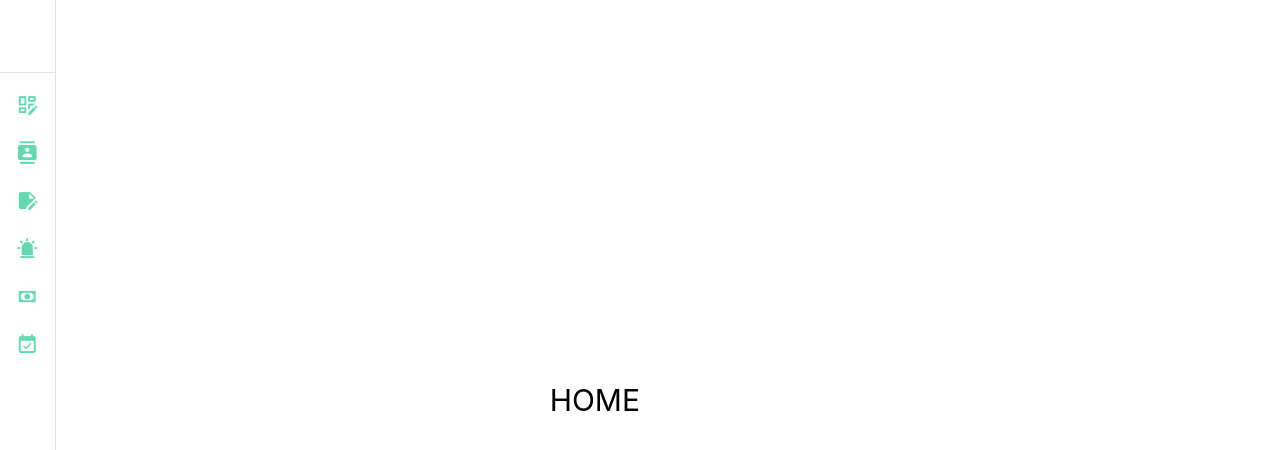
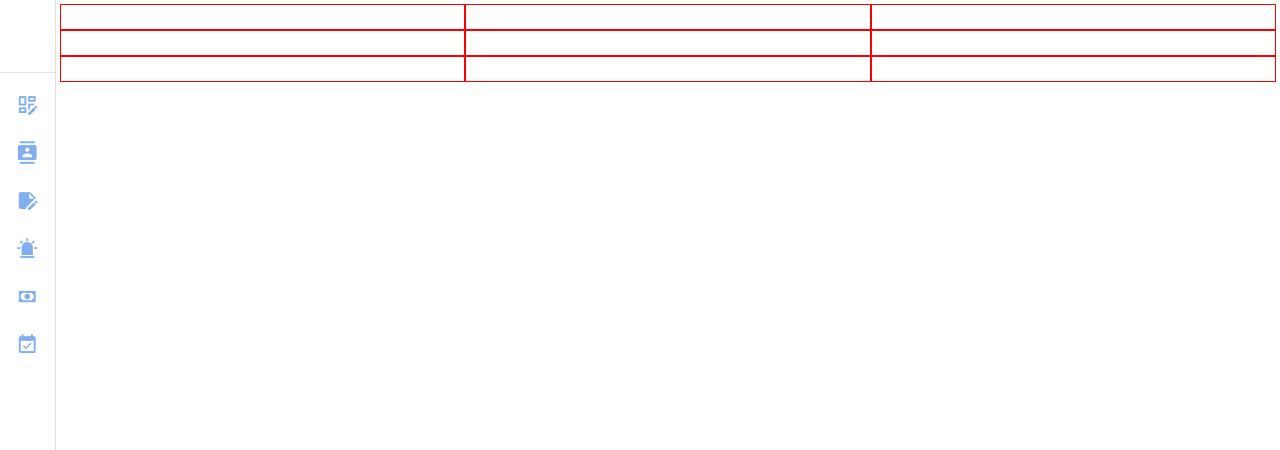
Before and after one commit to qqbn/vue-dashboard, a Vue app: page / in a window 1280 px wide. Shown: the top 450 px of the page. Built offline with nearby package versions, Linux system fonts and the light colour scheme.

Commit message:
contacts front v1

```diff
--- a/src/App.vue
+++ b/src/App.vue
@@ -52,10 +52,16 @@ const drawer = ref<boolean>(true);
         </RouterLink>
       </v-list>
     </v-navigation-drawer>
-    <v-main class="d-flex align-center justify-center" style="min-height: 300px;">
+    <v-main>
       <RouterView />
     </v-main>
   </v-layout>
 </template>
 
-<style scoped></style>
+<style scoped>
+a {
+  text-decoration: none;
+  color: rgb(47, 121, 233);
+  transition: 0.4s;
+}
+</style>
--- a/src/assets/main.css
+++ b/src/assets/main.css
@@ -1,6 +1,6 @@
 @import './base.css';
 
-#app {
+/* #app {
   max-width: 1280px;
   margin: 0 auto;
   padding: 2rem;
@@ -11,7 +11,7 @@
 a,
 .green {
   text-decoration: none;
-  color: hsla(160, 100%, 37%, 1);
+  color: rgb(47, 121, 233);
   transition: 0.4s;
 }
 
@@ -32,4 +32,4 @@ a,
     grid-template-columns: 1fr 1fr;
     padding: 0 2rem;
   }
-}
+} */
--- /dev/null
+++ b/src/components/contacts/AddContact.vue
@@ -0,0 +1,36 @@
+<script setup lang="ts">
+import { ref } from 'vue';
+
+const dialog = ref<boolean>(false);
+
+const handleSave = (): void => {
+    dialog.value = false;
+    console.log('form submitted');
+}
+</script>
+<template>
+    <v-btn color="primary" @click="dialog = true">
+        Add Contact
+    </v-btn>
+
+    <v-dialog v-model="dialog" width="500">
+        <v-card class="px-6 py-4">
+            <v-card-title>
+                Add new contact to list
+            </v-card-title>
+            <v-card-text>
+                <v-form @submi.prevent>
+                    <v-text-field label="First Name" type="input"></v-text-field>
+                    <v-text-field label="Last Name" type="input"></v-text-field>
+                    <v-text-field label="Phone Number" type="phone"></v-text-field>
+                    <v-text-field label="E-mail" type="email"></v-text-field>
+                    <v-file-input label="Contact photo"></v-file-input>
+                </v-form>
+            </v-card-text>
+            <v-card-actions class="d-flex justify-end align-center pa-4" align="center" justify="end">
+                <v-btn variant="tonal" color="red" @click="dialog = false">Close</v-btn>
+                <v-btn variant="tonal" color="primary" @click="handleSave" type="button">Save Contact</v-btn>
+            </v-card-actions>
+        </v-card>
+    </v-dialog>
+</template>
--- /dev/null
+++ b/src/components/contacts/ContactCard.vue
@@ -0,0 +1,15 @@
+<script setup lang="ts">
+
+</script>
+<template>
+    <v-card class="pa-4">
+        <v-card-item prepend-avatar="https://randomuser.me/api/portraits/women/85.jpg"></v-card-item>
+        <v-card-title>Name Surname</v-card-title>
+        <v-card-subtitle>Phone: 123123123</v-card-subtitle>
+        <v-card-subtitle>Email: email@yahoo.com</v-card-subtitle>
+        <v-card-action class="mt-4 d-flex align-center justify-end">
+            <v-btn variant="tonal" color="red" append-icon="mdi-bucket-outline" class="mr-2">Delete</v-btn>
+            <v-btn variant="tonal" color="primary" append-icon="mdi-email-outline">Send email</v-btn>
+        </v-card-action>
+    </v-card>
+</template>
--- a/src/views/ContactsView.vue
+++ b/src/views/ContactsView.vue
@@ -1,3 +1,18 @@
+<script setup lang="ts">
+import AddContact from '../components/contacts/AddContact.vue'
+import ContactCard from '../components/contacts/ContactCard.vue'
+</script>
 <template>
-    <h1>contacts</h1>
+    <v-container fluid fill-height class="ma-0 pa-6">
+        <v-row align="start" justify="start" class="mb-4" no-gutters>
+            <v-col cols="12" class="pa-4">
+                <AddContact />
+            </v-col>
+        </v-row>
+        <v-row align="start" justify="start" no-gutters>
+            <v-col cols="4" xl="4" lg="4" md="6" sm="12" v-for="n in 6" :key="n" class="pa-4">
+                <ContactCard />
+            </v-col>
+        </v-row>
+    </v-container>
 </template>
--- a/src/views/HomeView.vue
+++ b/src/views/HomeView.vue
@@ -4,6 +4,30 @@ import TheWelcome from '../components/TheWelcome.vue'
 
 <template>
   <main>
-    <h1>HOME</h1>
+    <v-container fluid>
+      <v-row>
+        <v-col style="border: 1px solid red;"></v-col>
+        <v-col style="border: 1px solid red;"></v-col>
+        <v-col style="border: 1px solid red;"></v-col>
+      </v-row>
+      <v-row>
+        <v-col style="border: 1px solid red;"></v-col>
+        <v-col style="border: 1px solid red;"></v-col>
+        <v-col style="border: 1px solid red;"></v-col>
+      </v-row>
+      <v-row>
+        <v-col style="border: 1px solid red;"></v-col>
+        <v-col style="border: 1px solid red;"></v-col>
+        <v-col style="border: 1px solid red;"></v-col>
+      </v-row>
+    </v-container>
   </main>
 </template>
+<style scoped>
+.dashboard-container {
+  width: 100%;
+  height: 100%;
+  border: 1px solid red;
+
+}
+</style>
```
